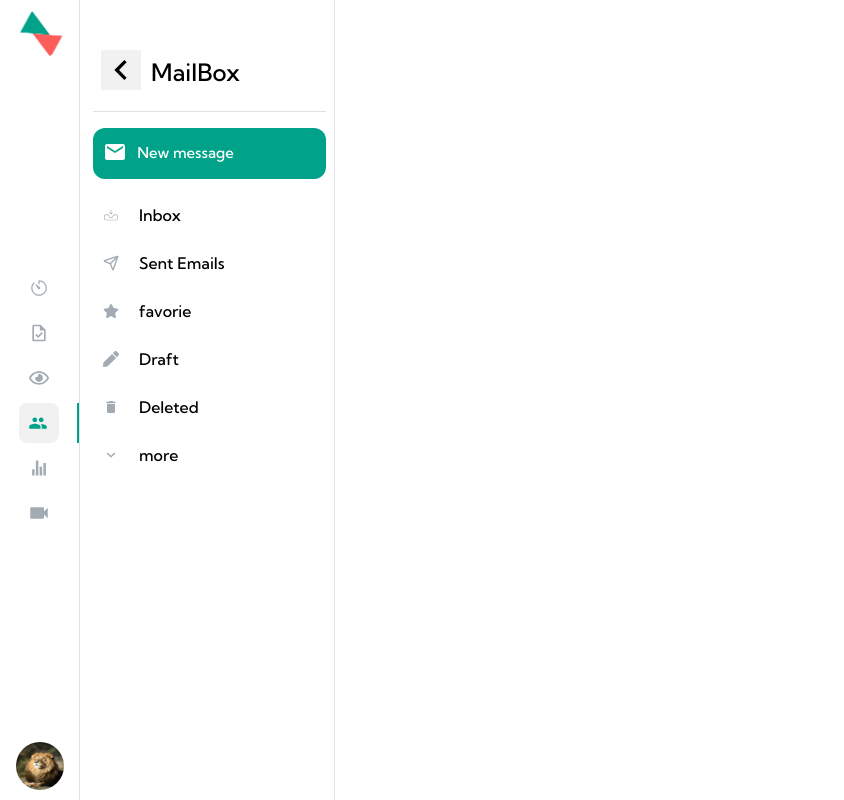
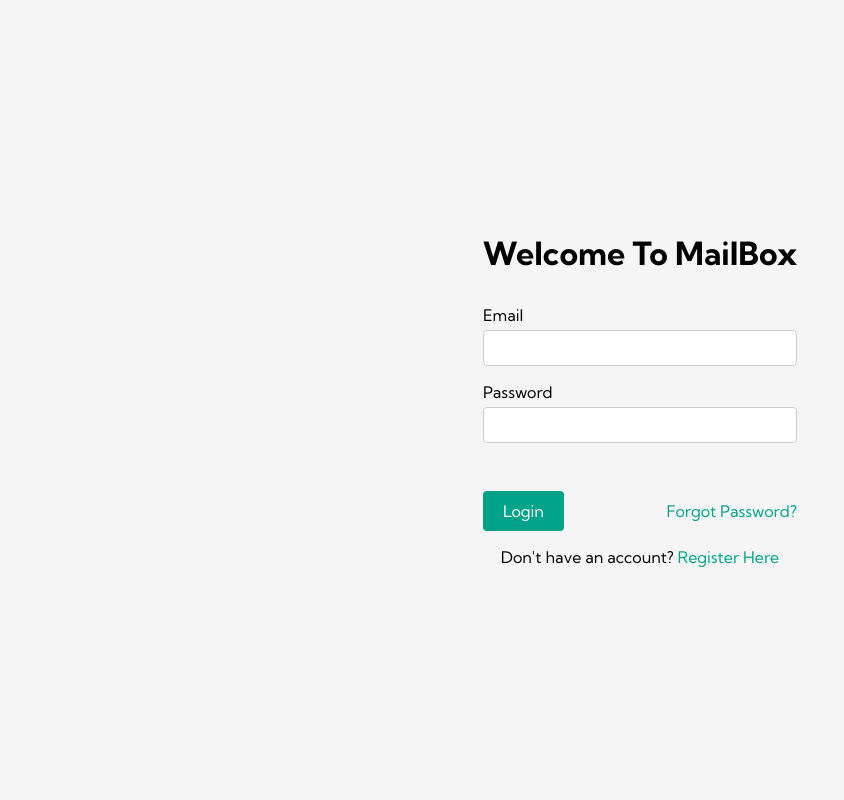
Before and after one commit to eliyahumoshkoviz/client, a React (Vite) app: page /chats in a window 1280 px wide. Shown: the whole page, without its empty margins (0-844 px from the left). Built offline with nearby package versions, Linux system fonts and the light colour scheme; the HTML template or start-up script is replaced by a standard one.

Commit message:
add form

```diff
--- a/src/componets/Layout/index.jsx
+++ b/src/componets/Layout/index.jsx
@@ -1,11 +1,14 @@
-import React from "react";
+import React, { useState } from "react";
 import { Route, Routes } from "react-router-dom";
 import NavMessageLyout from "../NavMessageLyout";
 import NavMainLyout from "../NavMainLyout";
 import EmailsListLyout from "../EmailsListLyout";
 import EmailPageLyout from "../EmailPageLyout";
+import Login from "../../pages/Login";
 
 export default function Layout() {
+  const [user, setUser] = useState("");
+  if (user) {
     return (
       <Routes>
         <Route path="/" element={<NavMainLyout />} />
@@ -23,4 +26,10 @@
         </Route>
       </Routes>
     );
+  } else {
+    return (
+     <Login />
+
+    );
   }
+}
--- a/src/pages/Login/index.jsx
+++ b/src/pages/Login/index.jsx
@@ -1,18 +1,25 @@
-import React from "react";
+import React, { useState } from "react";
 import style from "./style.module.css";
 
 export default function Login() {
+  const [dataForm,setDataForm]=useState({})
+
+  const handleChange = (e) => {
+    setDataForm((prev) => ({ ...prev, [e.target.name]: e.target.value }));
+
+  }
+
   return (
     <div className={style.container}>
       <form>
         <h1 className={style.title}>Welcome To MailBox</h1>
         <div>
           <label htmlFor="email">Email</label>
-          <input type="email" id="email" required />
+          <input type="email" id="email" name="email" required onChange={handleChange}/>
         </div>
         <div>
           <label htmlFor="password">Password</label>
-          <input type="password" id="password" required />
+          <input type="password" id="password" name="password" required onChange={handleChange}/>
         </div>
         <div className={style.actions}>
           <button className={style.login} type="submit">
```
Lines whose indentation alone changed are shown as unchanged.
